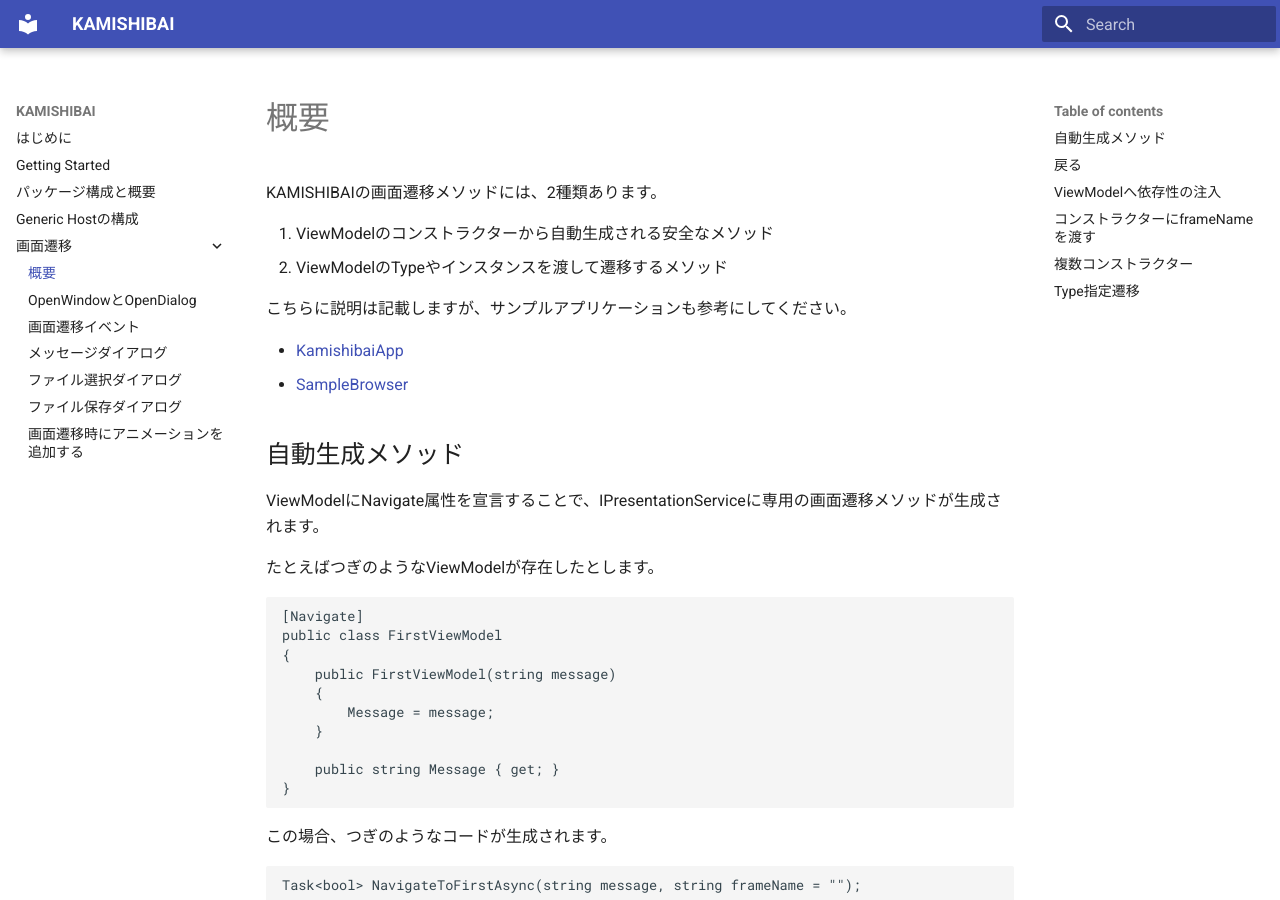
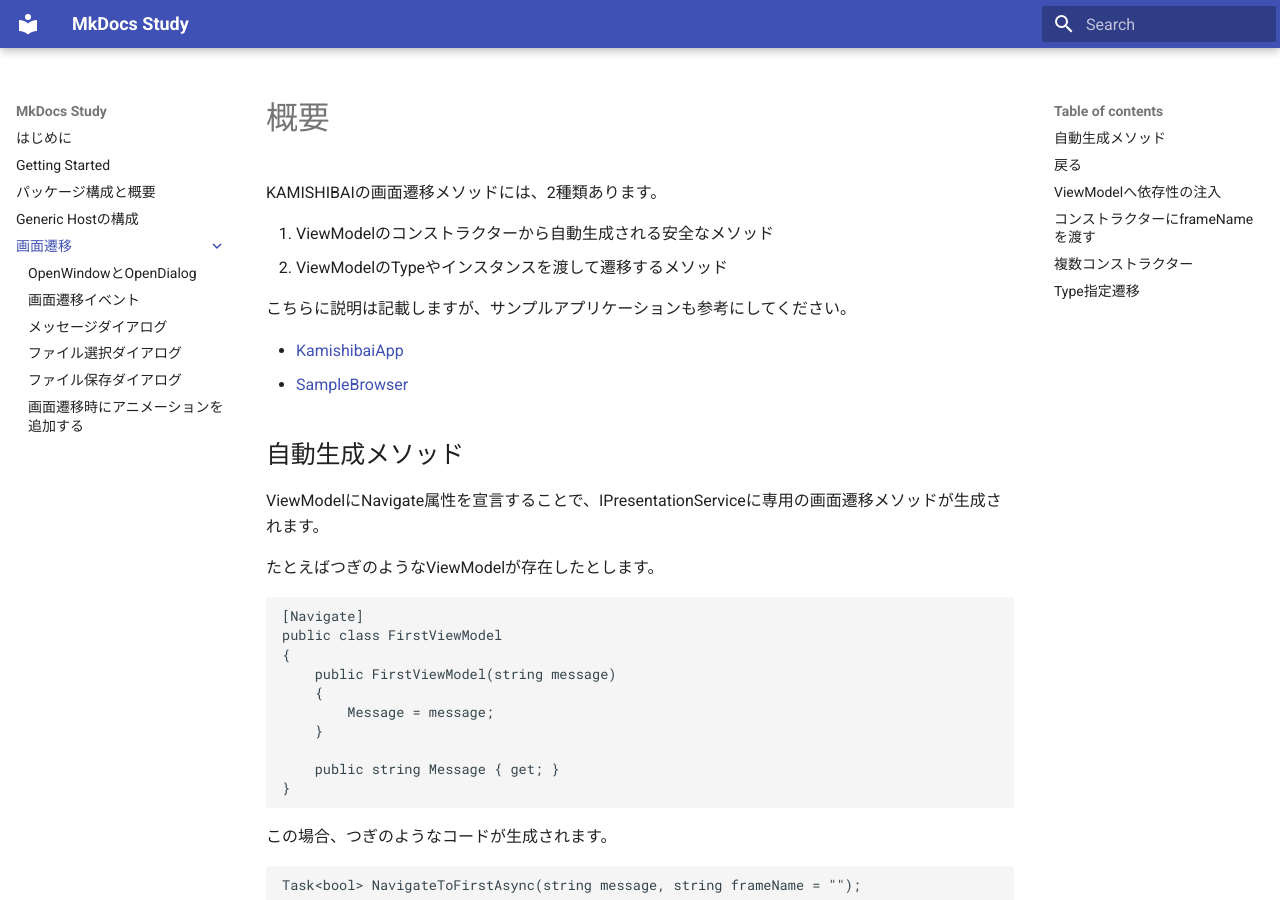
Before and after one commit to nuitsjp/MkDocsStudy, an MkDocs documentation site: the page built from docs/画面遷移/index.md, in a window 1280 px wide and 900 px high. Built offline with MkDocs 1.6.1 and Material for MkDocs 9.7.7, drawn with Linux system fonts in a browser that asks for light colours; part of the change alters nothing that is shown.

```diff
--- a/mkdocs.yml
+++ b/mkdocs.yml
@@ -1,23 +1,34 @@
-site_name: KAMISHIBAI
-site_url: https://purple-ocean-0e8c70a00.6.azurestaticapps.net/
-use_directory_urls: false
+# サイトの基本設定
+site_name: MkDocs Study                                     # サイトのタイトル（ブラウザのタブやヘッダーに表示される）
+site_url: https://purple-ocean-0e8c70a00.6.azurestaticapps.net/  # サイトのベースURL（SEOやリンク生成に使用される）
+use_directory_urls: false                                   # falseに設定すると、URLに.htmlを含める（trueだときれいなURLになるが、ローカル閲覧時に問題が生じることがある）
+
+# テーマの設定
 theme:
-  name: material
+  name: material                                            # Material for MkDocsテーマを使用
   features:
-    - navigation.prune
-    - search.highlight
-    - search.share
-    - search.suggest
+    - navigation.prune                                      # 現在のページに関連のないナビゲーション項目を非表示にし、サイドバーをすっきりさせる
+    - navigation.tracking                                   # 現在表示しているページに対応するナビゲーション項目を自動的にハイライト表示
+    - navigation.expand                                     # 現在のページの親セクションを自動的に展開して表示
+    - navigation.indexes                                    # セクション自体をクリック可能なインデックスページとして設定可能に
+    - navigation.top                                        # 長いページの下部に「トップへ戻る」ボタンを表示
+    - toc.follow                                            # スクロールに合わせて目次内の現在位置を自動的にハイライト
+    - search.highlight                                      # 検索結果内でキーワードをハイライト表示
+    - search.share                                          # 検索結果を共有するための機能を有効化（URLに検索クエリが含まれる）
+    - search.suggest                                        # 入力中に検索候補をリアルタイムで表示
 
+# 追加のCSSファイル
 extra_css:
-  - stylesheets/extra.css
+  - stylesheets/extra.css                                   # カスタムスタイルシートを適用（サイトの見た目をカスタマイズ）
 
+# プラグイン設定
 plugins:
-  - awesome-pages
-  - search:
-      prebuild_index: true  # 事前ビルドによる高速化
-      min_search_length: 2  # 最小検索文字数を2文字に設定
-      lang: ja
-      separator: '[\s\-,:!=\[\]()"/]+|\.(?!\d)|&[lg]t;|(?!\b)(?=[A-Z][a-z])'
-      indexing: 'sections'  # セクション単位のインデックス作成
-      search_index_only: false  # 完全なテキストも保存
+  - awesome-pages                                           # ナビゲーション構造をカスタマイズするプラグイン（.pages ファイルで制御可能）
+  - search:                                                 # 検索機能の設定
+      lang: ja                                              # 日本語検索に最適化（日本語のトークン化処理を適用）
+      separator: '[\s\-,:!=\[\]()"/]+|\.(?!\d)|&[lg]t;|(?!\b)(?=[A-Z][a-z])'  # 検索インデックス作成時のトークン分割パターン（技術文書に適した詳細な正規表現）
+      indexing: 'sections'                                  # セクション単位でインデックス化（見出しごとに分割して検索結果を表示）
+      prebuild_index: true                                  # ビルド時にインデックスを事前生成（初回検索の読み込み時間を短縮）
+      min_search_length: 2                                  # 検索を開始する最小文字数を2文字に設定（日本語の場合に適切）
+      search_index_only: false                              # 完全なテキストも保存し、検索結果表示を改善
+      rel_url_fallback: true                                # 相対URLを使用し、サイト移動時も検索が機能するように
```
Also changed, not shown: 2 other files.
